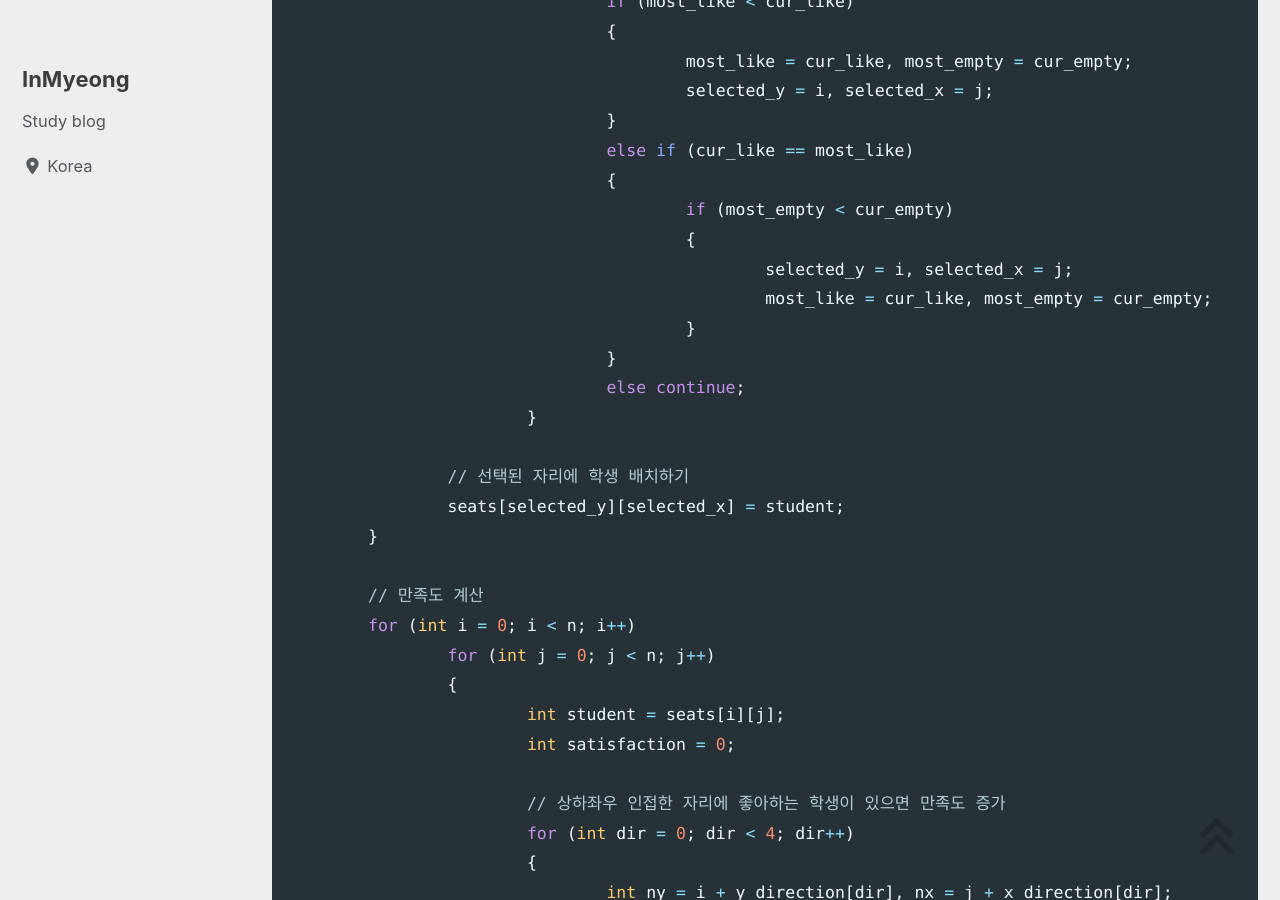
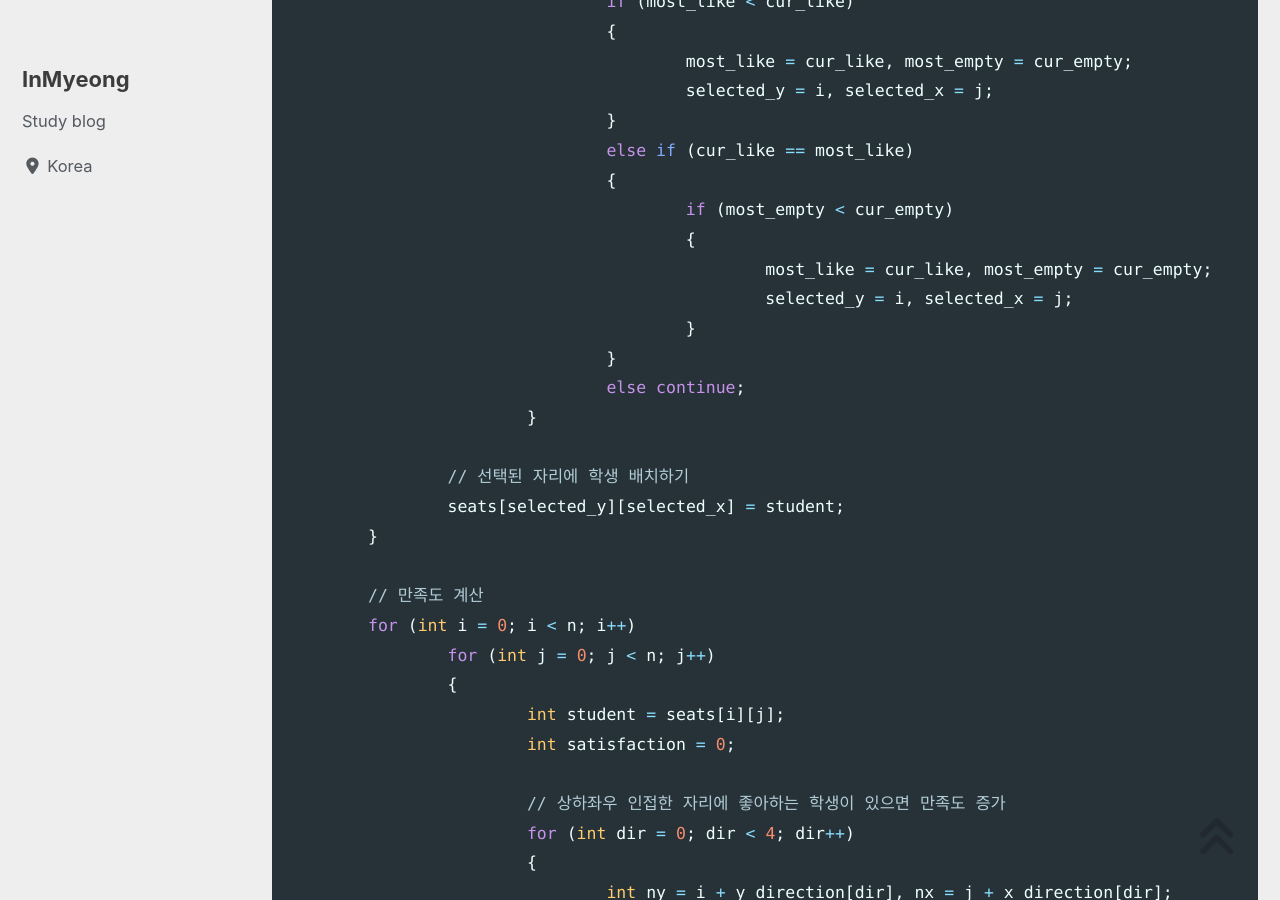
Before and after one commit to devMyeong/devMyeong.github.io, a Jekyll site: the page built from _posts/codingTest/2023-05-01-삼성기출.md, in a window 1280 px wide and 900 px high, scrolled down 33247 px. Built offline with Jekyll 4.4.1, drawn with Linux system fonts in a browser that asks for light colours; cached includes are drawn as plain includes; nearby versions of some CDN libraries; some web fonts are replaced; comment, search, counter and statistics services are not loaded.

Commit message:
Chore : 수정

```diff
--- a/_posts/codingTest/2023-05-01-삼성기출.md
+++ b/_posts/codingTest/2023-05-01-삼성기출.md
@@ -1086,8 +1086,8 @@ int main()
 				{
 					if (most_empty < cur_empty)
 					{
+						most_like = cur_like, most_empty = cur_empty;
 						selected_y = i, selected_x = j;
-						most_like = cur_like, most_empty = cur_empty;
 					}
 				}
 				else continue;
```
